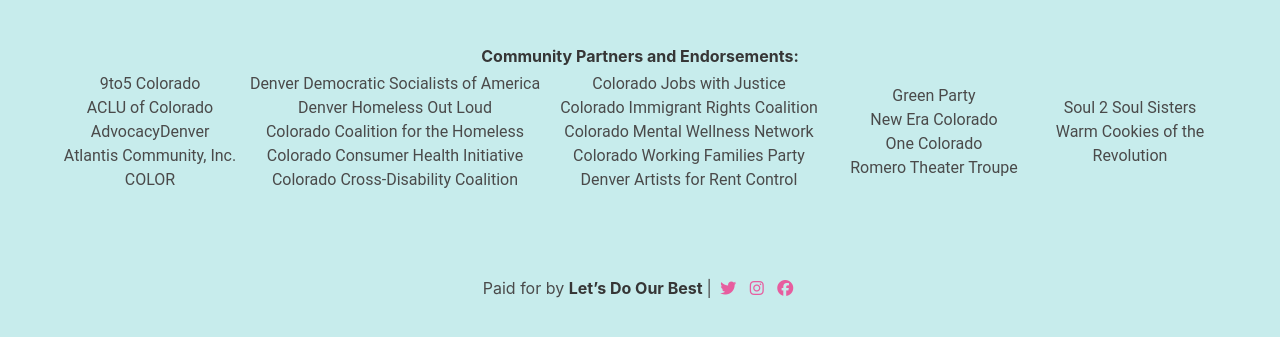
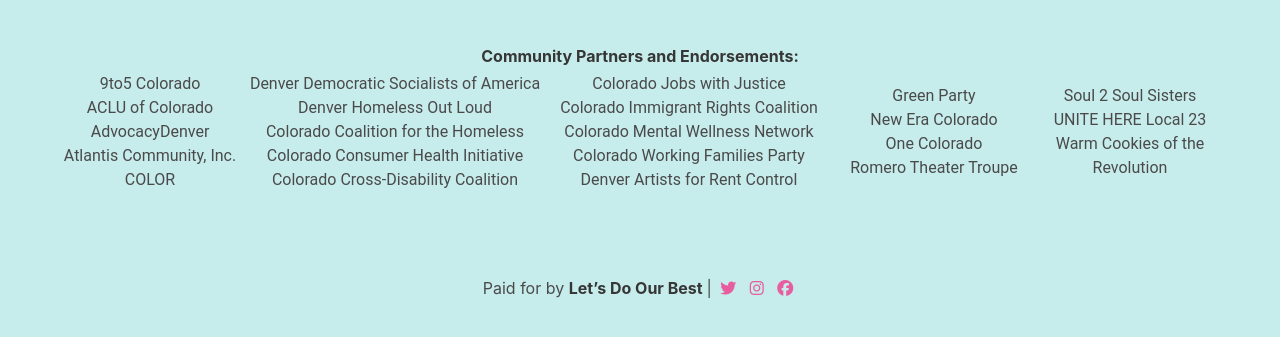
Before and after one commit to voteno303/oppose303.org, a Jekyll site: the page built from index.html, in a window 1280 px wide and 900 px high, scrolled down 933 px, cut to the strip 504-841 px from the top of the window. Built offline with Jekyll 4.4.1, drawn with Linux system fonts in a browser that asks for light colours; nearby versions of some CDN libraries; a script that is not in the unit is left out.

Commit message:
Add Unite Here endorsement

```diff
--- a/index.html
+++ b/index.html
@@ -60,6 +60,7 @@
   <div class="column has-text-centered">
     <ul>
       <li>Soul 2 Soul Sisters</li>
+      <li>UNITE HERE Local 23</li>
       <li>Warm Cookies of the Revolution</li>
     </ul>
   </div>
```
